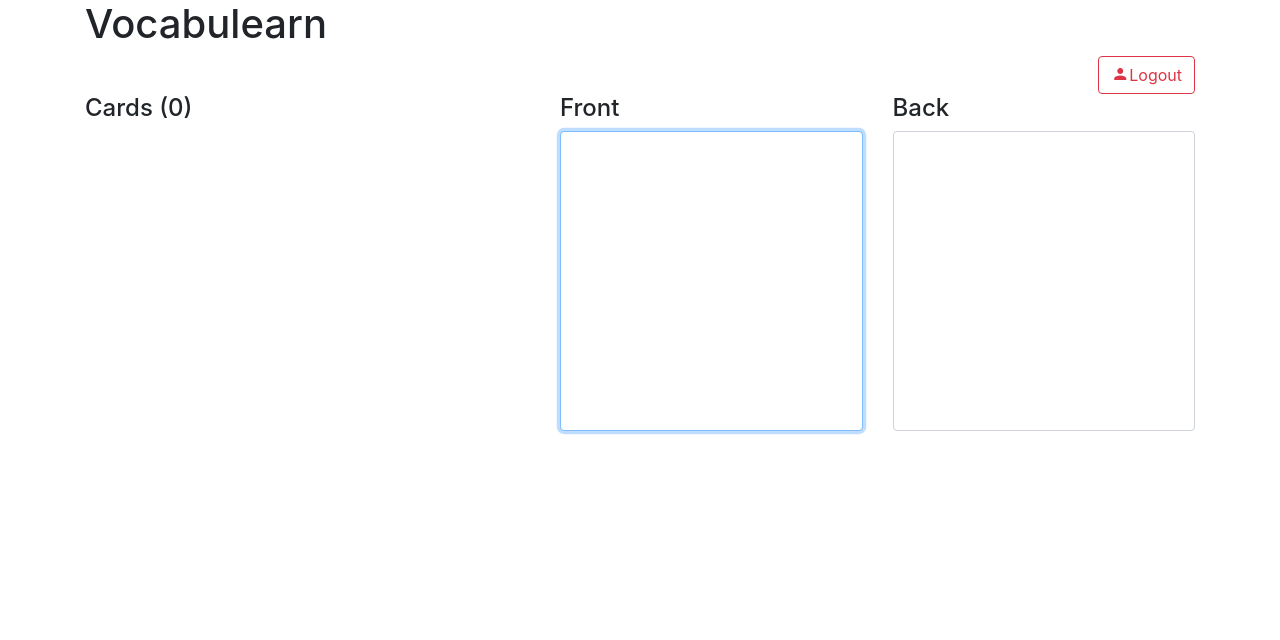
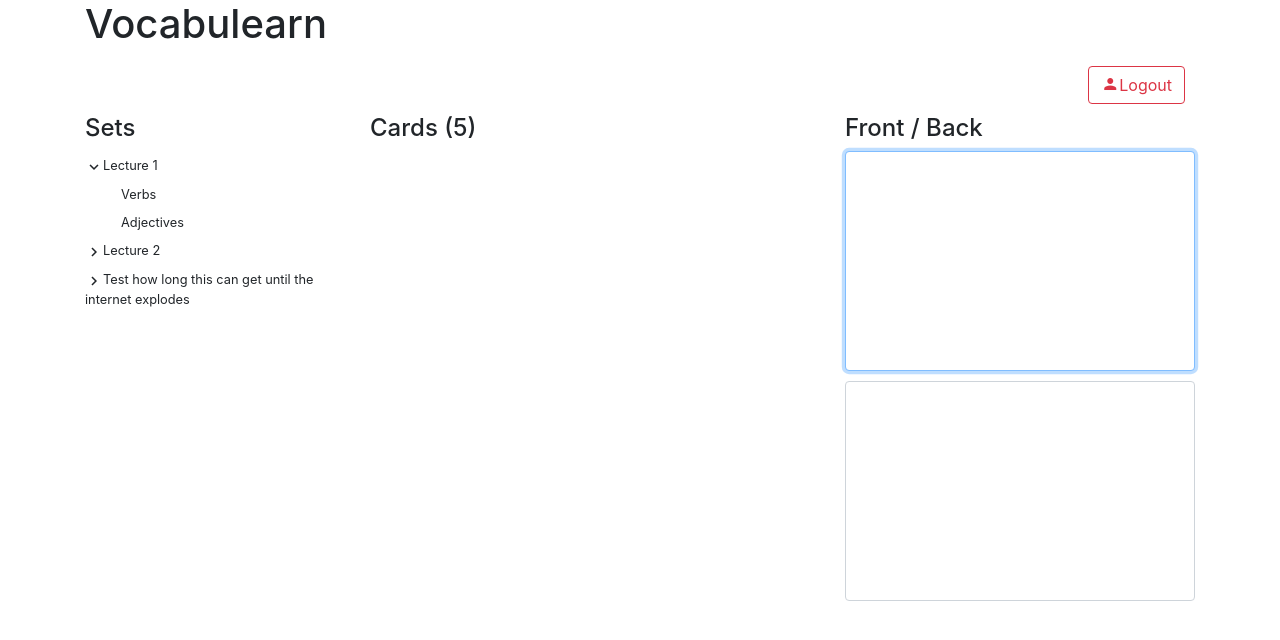
Before and after one commit to pfaion/vocabulearn-django, a Django app: page / in a window 1280 px wide. Shown: the top 640 px of the page. Run offline with Django 3.2, Linux system fonts and the light colour scheme; the visitor is signed in with stand-in values (Sample User, id 1); data that the repository does not hold is empty; some libraries are stand-ins or nearby versions.

Commit message:
Rework layout to show hierarchy mock and automate scrolling

```diff
--- a/core/static/core/main.css
+++ b/core/static/core/main.css
@@ -1,6 +1,17 @@
 #menu {
-  top: 10px;
+  top: 0px;
   position: sticky;
+  background-color: white;
+  padding: 10px;
+  z-index: 1;
+}
+
+#set-list > li {
+  padding: 5px 0px;
+}
+
+.set-list-indent {
+  margin-left: 36px;
 }
 
 
@@ -17,7 +28,7 @@
 }
 
 .sticky {
-  top: 50px;
+  top: 65px;
   position: sticky;
 }
 
@@ -25,7 +36,8 @@ textarea {
   resize: none;
   display: block;
   width: 100%;
-  height: 300px;
+  height: 220px;
+  margin-bottom: 10px;
 }
 
 span {
--- a/core/static/core/main.js
+++ b/core/static/core/main.js
@@ -30,6 +30,12 @@ function list_click_handler() {
 function select_list_item(item) {
   set_item_active(item);
   show_item_detail(item);
+  if($(active_item).prevAll().length < 4) {
+    $(document).scrollTop(0);
+  } else {
+    $(active_item).prevAll()[3].scrollIntoView();
+  }
+  // $(document).scrollTop($(document).scrollTop() - 200);
 }
 
 function set_item_active(item) {
--- a/core/templates/core/index.html
+++ b/core/templates/core/index.html
@@ -12,6 +12,18 @@
   </div>
 
   <div class="row">
+    <div class="col-xl-3">
+      <div class="sticky">
+        <h4>Sets</h4>
+        <ul id="set-list" class="list-group small">
+          <li class="list-group-item border-0"><span class="material-icons icon-small">expand_more</span>Lecture 1</li>
+          <li class="list-group-item border-0"><span class="set-list-indent"></span>Verbs</li>
+          <li class="list-group-item border-0"><span class="set-list-indent"></span>Adjectives</li>
+          <li class="list-group-item border-0"><span class="material-icons icon-small">chevron_right</span>Lecture 2</li><li class="list-group-item border-0"><span class="material-icons icon-small">chevron_right</span>Test how long this can get until the internet explodes</li>
+        </ul>
+      </div>
+
+    </div>
     <div class="flashcard-list col-xl-5">
       <h4>Cards (<span id="card-count"></span>)</h4>
       <ul class="list-group">
@@ -20,18 +32,11 @@
       {% endfor %}
       </ul>
     </div>
-    <div id="flashcard-detail" class="col-xl-7">
+    <div id="flashcard-detail" class="col-xl-4">
       <div class="sticky">
-        <div class="row">
-          <div class="col-xl-6">
-            <h4>Front</h4>
-            <textarea class="form-control" id="detail-front"> </textarea>
-          </div>
-          <div class="col-xl-6">
-            <h4>Back</h4>
-            <textarea class="form-control" id="detail-back"> </textarea>
-          </div>
-        </div>
+        <h4>Front / Back</h4>
+        <textarea class="form-control" id="detail-front"> </textarea>
+        <textarea class="form-control" id="detail-back"> </textarea>
       </div>
 
     </div>
```
